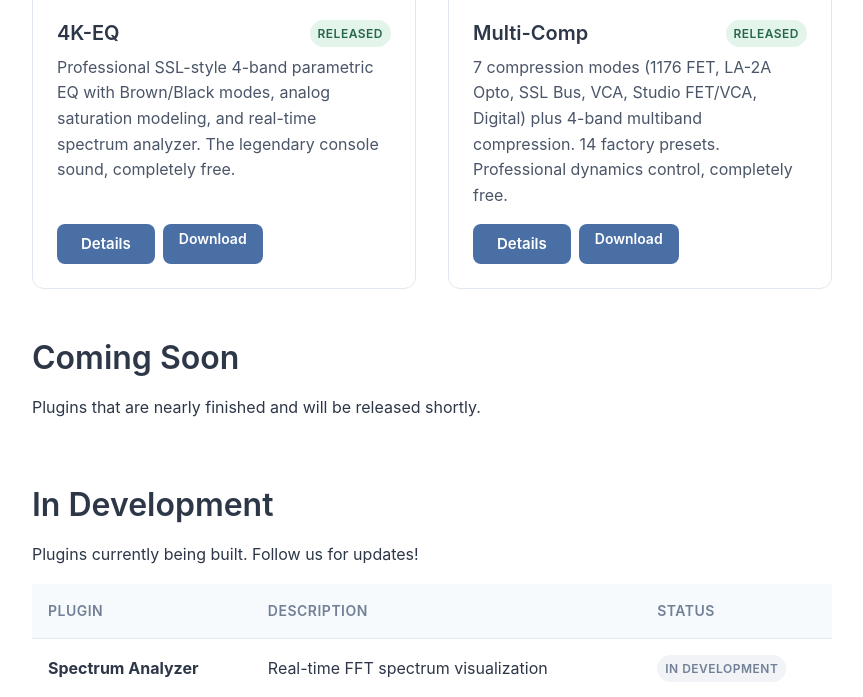
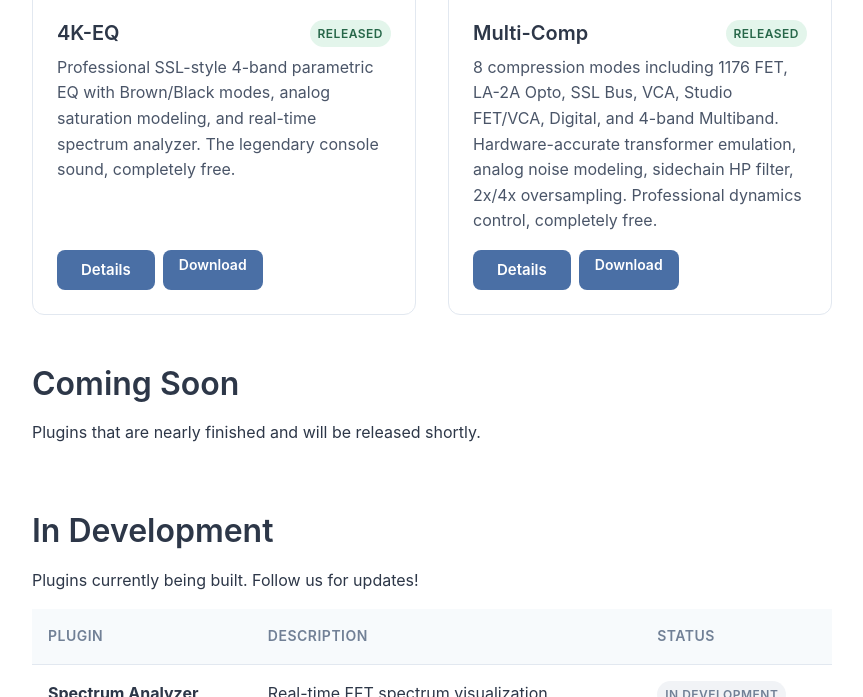
Before and after one commit to dusk-audio/dusk-audio.github.io, a Jekyll site: the page built from plugins/index.md, in a window 1280 px wide and 900 px high, scrolled down 509 px, cut to the strip 203-900 px from the top of the window. Shown: the whole strip, without its empty margins (208-1071 px from the left). Built offline with Jekyll 4.4.1, drawn with Linux system fonts in a browser that asks for light colours; some of the changed lines change nothing that is shown.

Commit message:
Update Multi-Comp docs with analog emulation details
- Add hardware-accurate transformer emulation info
- Document HF rolloff per mode (LA-2A, 1176, SSL, VCA)
- Add Analog Noise toggle documentation
- Update description with 8 compression modes
- Add tube and saturation modeling details

```diff
--- a/_data/plugins.yml
+++ b/_data/plugins.yml
@@ -19,7 +19,7 @@
 - name: "Multi-Comp"
   slug: "multi-comp"
   tagline: "Multi-mode dynamics compressor"
-  description: "7 compression modes (1176 FET, LA-2A Opto, SSL Bus, VCA, Studio FET/VCA, Digital) plus 4-band multiband compression. 14 factory presets. Professional dynamics control, completely free."
+  description: "8 compression modes including 1176 FET, LA-2A Opto, SSL Bus, VCA, Studio FET/VCA, Digital, and 4-band Multiband. Hardware-accurate transformer emulation, analog noise modeling, sidechain HP filter, 2x/4x oversampling. Professional dynamics control, completely free."
   status: "released"
   featured: true
   version: "1.0.0"
--- a/_plugins/multi-comp.md
+++ b/_plugins/multi-comp.md
@@ -8,12 +8,14 @@
 screenshot: /assets/images/plugins/multi-comp-screenshot.png
 
 features:
-  - 7 single-band compression modes (Vintage Opto, Vintage FET, Classic VCA, Bus, Studio FET, Studio VCA, Digital)
+  - 8 compression modes (Vintage Opto, Vintage FET, Classic VCA, Bus, Studio FET, Studio VCA, Digital, Multiband)
   - 4-band multiband compression with adjustable crossovers
   - LA-2A style optical compression with program-dependent release
   - 1176 FET compression with All-Buttons mode
   - SSL Bus compressor emulation with Auto Release
   - DBX 160 VCA with OverEasy soft knee
+  - Hardware-accurate transformer emulation with authentic HF rolloff
+  - Analog noise toggle (-80dB floor for authentic character)
   - Per-band solo buttons and gain reduction meters (Multiband mode)
   - Global sidechain HP filter (20-500Hz)
   - External sidechain input support
@@ -99,6 +101,28 @@
 - Per-band solo buttons
 - LED-style gain reduction meters per band
 
+## Analog Emulation
+
+Multi-Comp features hardware-accurate analog emulation that captures the authentic character of classic compressors:
+
+### Transformer Emulation
+Each vintage mode includes input and output transformer modeling with authentic high-frequency characteristics:
+
+| Mode | Input Transformer | Output Transformer |
+|------|-------------------|-------------------|
+| Vintage Opto (LA-2A) | 18kHz rolloff | 16kHz rolloff |
+| Vintage FET (1176) | 20kHz rolloff | 22kHz rolloff |
+| Bus (SSL) | 22kHz rolloff | 24kHz rolloff |
+| VCA/Digital | None (transparent) | None (transparent) |
+
+### Analog Noise
+Toggle the "Analog Noise" button to add subtle -80dB analog noise floor, matching the authentic character of hardware units. Disable for completely silent digital behavior.
+
+### Tube and Saturation
+- LA-2A mode includes tube stage modeling (12AX7/12BH7)
+- FET mode captures the characteristic transistor saturation
+- All analog modes include harmonic generation based on hardware measurements
+
 ## Factory Presets
 
 Multi-Comp includes 14 professionally crafted presets:
```
